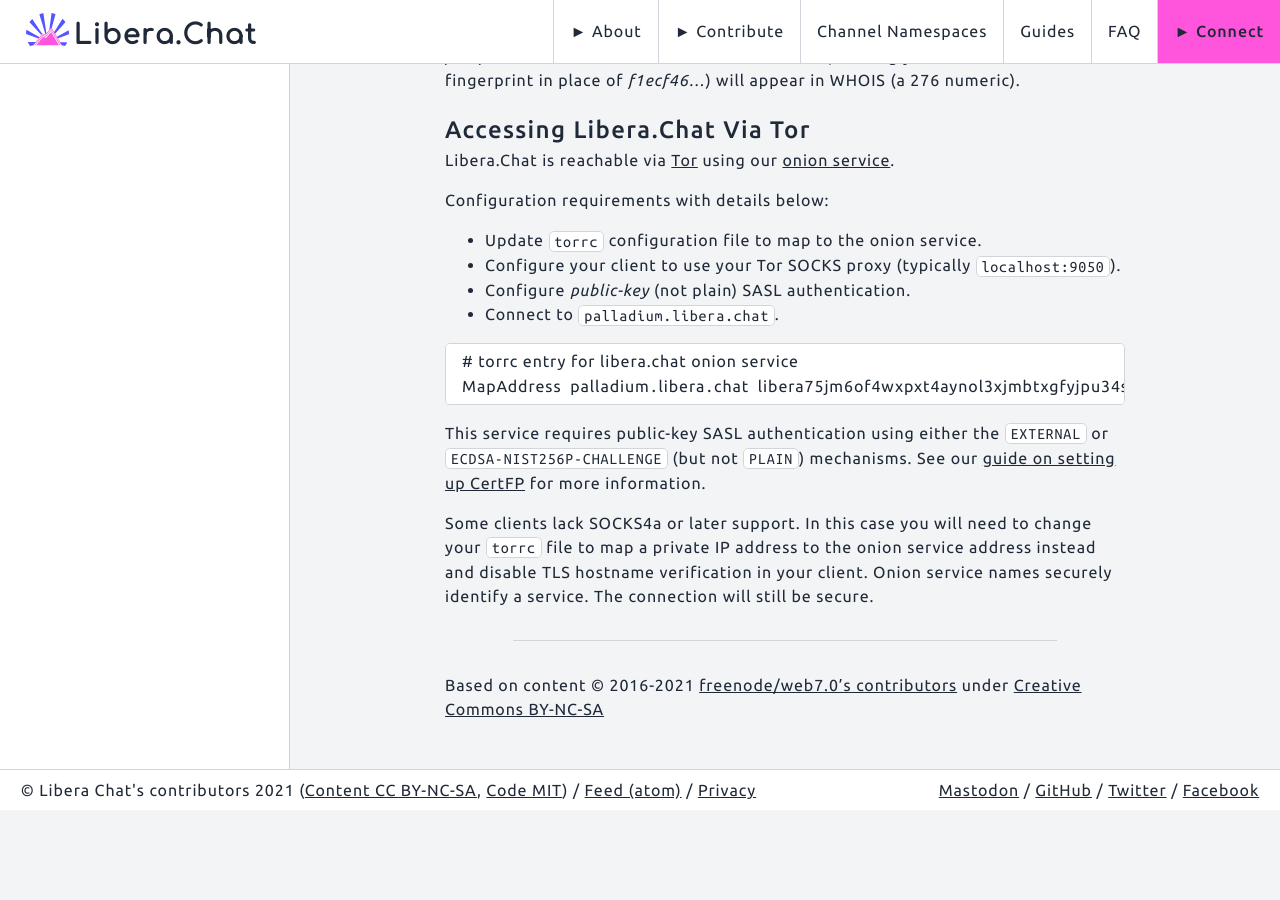
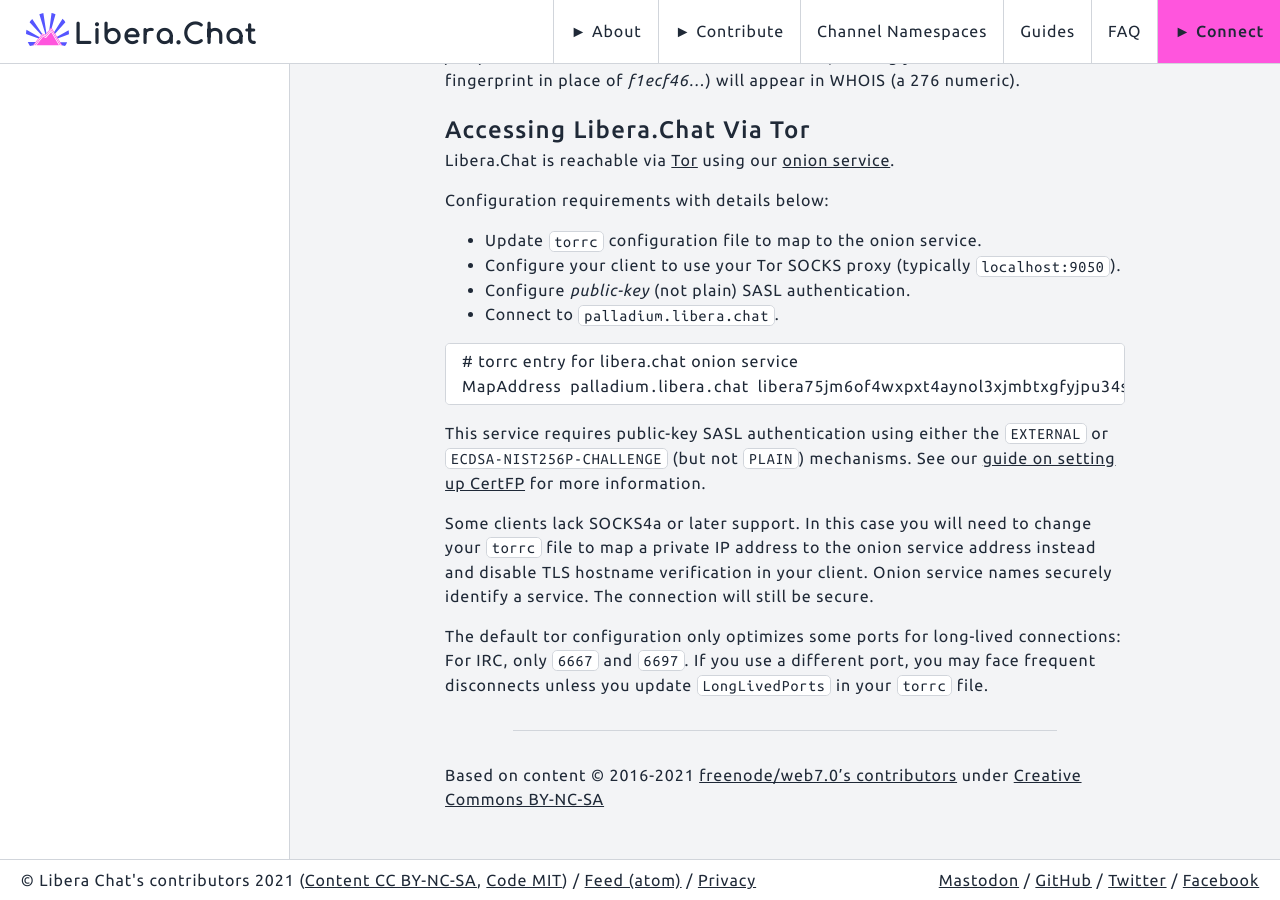
Before and after one commit to Libera-Chat/libera-chat.github.io, a Jekyll site: the page built from content/_guides/connect.md, in a window 1280 px wide and 900 px high, scrolled down 1157 px. Built offline with Jekyll 4.4.1, drawn with Linux system fonts in a browser that asks for light colours; before the commit the page ends 1967 px from its top, so only the background shows below that.

Commit message:
connect.md: Note about LongLivedPorts (#60)

```diff
--- a/content/_guides/connect.md
+++ b/content/_guides/connect.md
@@ -81,3 +81,8 @@
 address instead and disable TLS hostname verification in your client. Onion
 service names securely identify a service. The connection will still be
 secure.
+
+The default tor configuration only optimizes some ports for long-lived
+connections: For IRC, only `6667` and `6697`. If you use a different port, you
+may face frequent disconnects unless you update `LongLivedPorts` in your `torrc`
+file.
```
